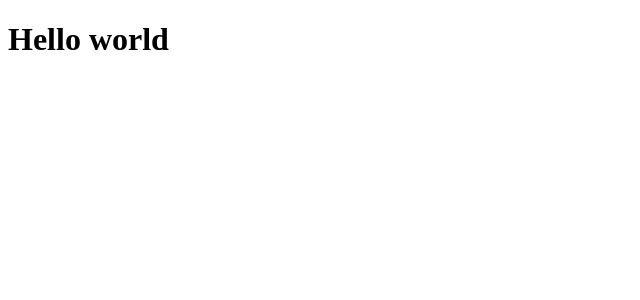
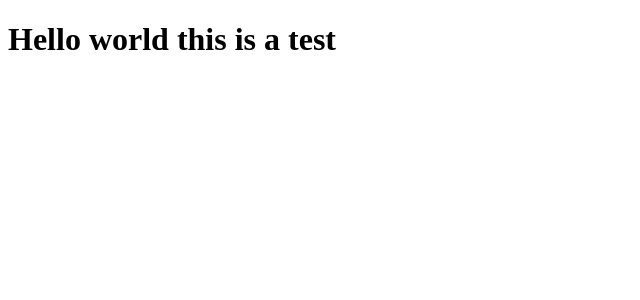
Before and after one commit to webDeveloper42/portfolio, an Angular app: page / in a window 1280 px wide. Shown: the top 300 px of the page, without its empty margins (0-640 px from the left). Built offline with nearby package versions, Linux system fonts and the light colour scheme.

Commit message:
build test 2

```diff
--- a/src/app/app.html
+++ b/src/app/app.html
@@ -1,2 +1,2 @@
-<h1>Hello world</h1>
+<h1>Hello world this is a test</h1>
 <router-outlet />
```
